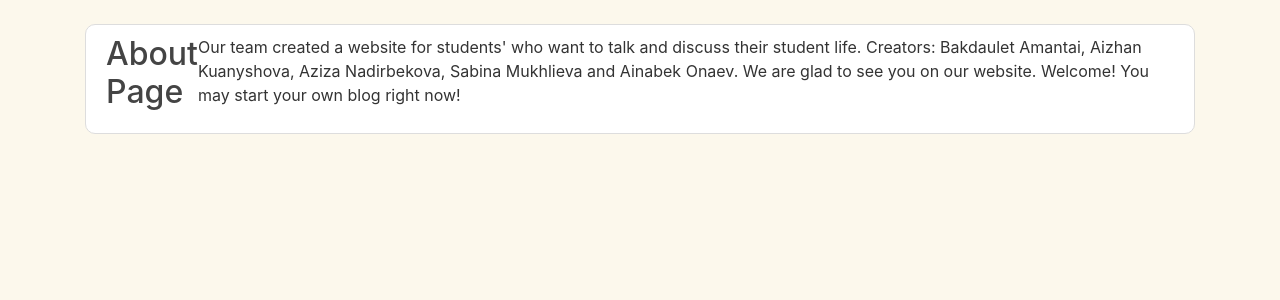
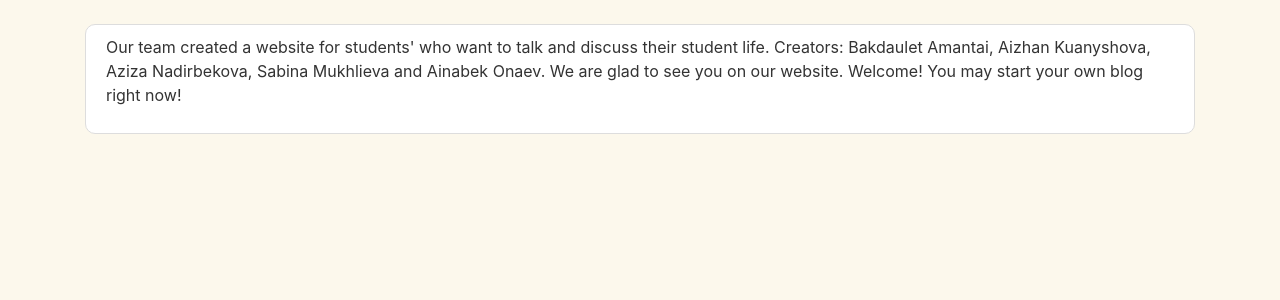
Before and after one commit to bahamashina/team19bdapp, a Django app: page /about/ in a window 1280 px wide. Shown: the part 56-356 px from the top of the page. Run offline with Django 3.2, Linux system fonts and the light colour scheme; some libraries are stand-ins or nearby versions.

Commit message:
some changes

```diff
--- a/blog/templates/blog/about.html
+++ b/blog/templates/blog/about.html
@@ -1,7 +1,6 @@
 {% extends "blog/base.html" %}
 {% block content %}
   <article class="media content-section">
-    <h2>About Page</h2>
     <p>Our team created a website for students' who want to talk and discuss their student life.
 Creators: Bakdaulet Amantai, Aizhan Kuanyshova, Aziza Nadirbekova, Sabina Mukhlieva and Ainabek Onaev.
 We are glad to see you on our website. Welcome! You may start your own blog right now!</p>
```
